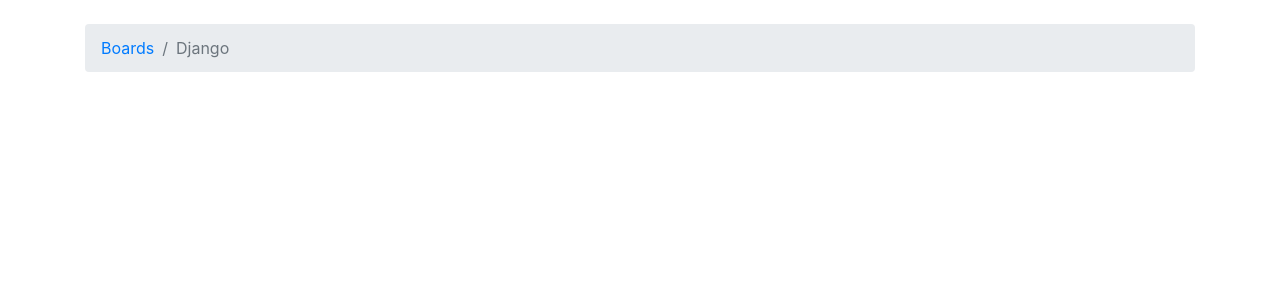
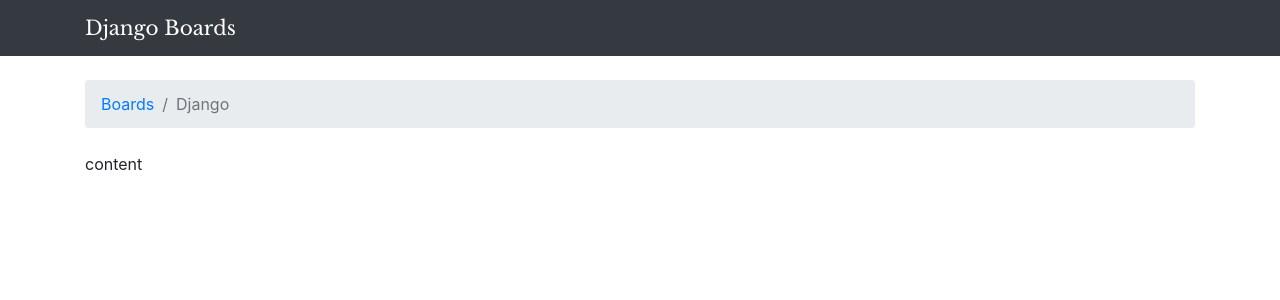
Before and after one commit to dabutvin/learn-django, a Django app: page /boards/1/ in a window 1280 px wide. Shown: the top 300 px of the page. Run offline with Django 3.2, Linux system fonts and the light colour scheme; data comes from the database, SQL or seed files in the repository; some libraries are stand-ins or nearby versions.

Commit message:
add base template

```diff
--- /dev/null
+++ b/static/css/app.css
@@ -0,0 +1,3 @@
+.navbar-brand {
+  font-family: 'Libre Baskerville', serif;
+}
--- /dev/null
+++ b/templates/base.html
@@ -0,0 +1,29 @@
+{% load static %}
+<!DOCTYPE html>
+<html>
+
+<head>
+    <meta charset="utf-8">
+    <title>{% block title %} Django boards {% endblock %}</title>
+    <link href="https://fonts.googleapis.com/css?family=Libre+Baskerville&display=swap" rel="stylesheet">
+    <link rel="stylesheet" href="{% static 'css/bootstrap.min.css' %}">
+    <link rel="stylesheet" href="{% static 'css/app.css' %}">
+</head>
+
+<body>
+    <nav class="navbar navbar-expand-lg navbar-dark bg-dark">
+        <div class="container">
+            <a class="navbar-brand" href="{% url 'home' %}">Django Boards</a>
+        </div>
+    </nav>
+    <div class="container">
+        <ol class="breadcrumb my-4">
+            {% block breadcrumb %}
+            {% endblock %}
+        </ol>
+        {% block content %}
+        {% endblock %}
+    </div>
+</body>
+
+</html>
--- a/templates/topics.html
+++ b/templates/topics.html
@@ -1,20 +1,14 @@
-{% load static %}
-<!DOCTYPE html>
-<html>
+{% extends 'base.html' %}
 
-<head>
-    <meta charset="utf-8">
-    <title>{{ board.name }}</title>
-    <link rel="stylesheet" href="{% static 'css/bootstrap.min.css' %}">
-</head>
+{% block title %}
+{{ board.name }} - {{ block.super }}
+{% endblock %}
 
-<body>
-    <div class="container">
-        <ol class="breadcrumb my-4">
-            <li class="breadcrumb-item"><a href="/">Boards</a></li>
-            <li class="breadcrumb-item active">{{ board.name }}</li>
-        </ol>
-    </div>
-</body>
+{% block breadcrumb %}
+<li class="breadcrumb-item"><a href="/">Boards</a></li>
+<li class="breadcrumb-item active">{{ board.name }}</li>
+{% endblock %}
 
-</html>
+{% block content %}
+<p>content</p>
+{% endblock%}
```
Also changed, not shown: templates/home.html (+6 -17 lines).
